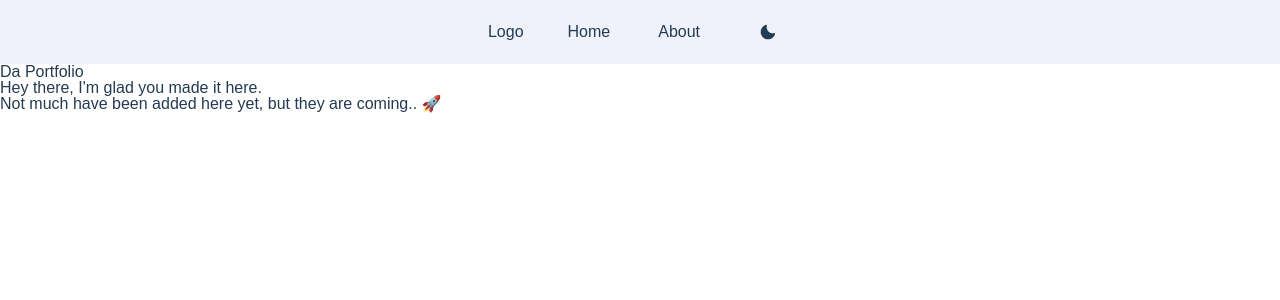
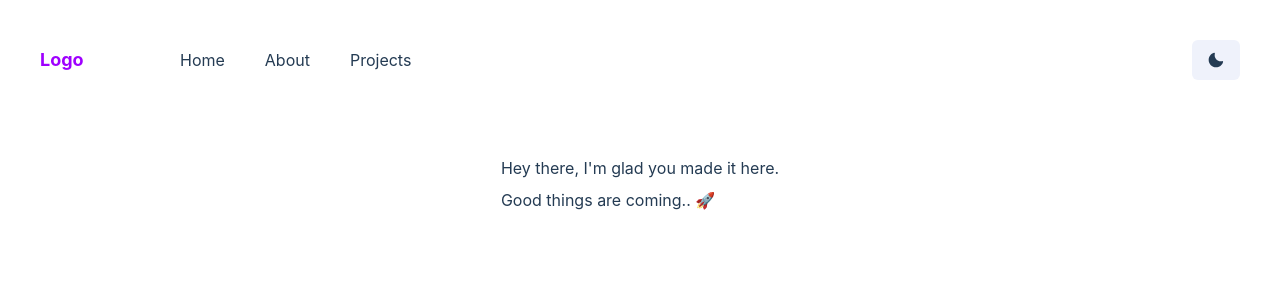
Before and after one commit to darah3ng/daportfolio, a React (Create React App) app: page / in a window 1280 px wide. Shown: the top 300 px of the page. Built offline with nearby package versions, Linux system fonts and the light colour scheme.

Commit message:
feat: add navbar and some cleanup

```diff
--- a/src/Routes.js
+++ b/src/Routes.js
@@ -6,9 +6,9 @@ import {
 
 import Header from './components/sections/Header';
 
-import Homepage from './components/screens/home';
-import AboutPage from './components/screens/about';
-import MiniProjectsPage from './components/screens/miniprojects';
+import Homepage from './components/screens/Home';
+import AboutPage from './components/screens/About';
+import MiniProjectsPage from './components/screens/Miniprojects';
 
 function Routes() {
   return (
--- a/src/components/layouts/MainLayout.tsx
+++ b/src/components/layouts/MainLayout.tsx
@@ -1,8 +1,8 @@
-import { useColorMode } from '@chakra-ui/react';
+import { Flex, useColorMode } from '@chakra-ui/react';
 import customTheme from '../../theme/customTheme';
 import Routes from '../../Routes';
 
-const Layout = () => {
+const Layout = (props) => {
   const { colorMode, setColorMode } = useColorMode();
 
   if (colorMode === undefined) {
@@ -13,7 +13,15 @@ const Layout = () => {
 
   return (
     <div style={{ minHeight: '90vh', background: brandColorTheme.background }}>
-      <Routes />
+      <Flex
+        direction='column'
+        align='center'
+        maxW={{ xl: '1200px' }}
+        m='0 auto'
+        {...props}
+      >
+        <Routes />
+      </Flex>
     </div>
   );
 };
--- a/src/components/screens/about.tsx
+++ b/src/components/screens/about.tsx
@@ -1,8 +1,7 @@
-function AboutPage () {
+function AboutPage() {
   return (
     <div>
-      <h1>About</h1>
-      <p>About me</p>
+      <h1>About me</h1>
     </div>
   );
 };
--- a/src/components/screens/home.tsx
+++ b/src/components/screens/home.tsx
@@ -1,15 +1,15 @@
-import React, { ReactChild } from 'react';
+import { ReactChild } from 'react';
 
 interface HomepageProps {
   children: ReactChild
 }
 
-function HomePage ({ children }: HomepageProps) {
+function HomePage({ children }: HomepageProps) {
   return (
     <div>
-      <h1>Da Portfolio</h1>
       <p>Hey there, I'm glad you made it here.</p>
-      <p>Not much have been added here yet, but they are coming.. 🚀</p>
+      <br />
+      <p>Good things are coming.. 🚀</p>
       {children}
     </div>
   );
--- a/src/components/screens/miniprojects.tsx
+++ b/src/components/screens/miniprojects.tsx
@@ -1,8 +1,7 @@
-function MiniProjectsPage () {
+function MiniProjectsPage() {
   return (
     <div>
       <h1>Mini Projects</h1>
-      <p>Some of the mini projects</p>
     </div>
   );
 };
--- a/src/components/sections/Header.tsx
+++ b/src/components/sections/Header.tsx
@@ -1,53 +1,11 @@
-import { ReactNode } from 'react';
-import {
-  Box,
-  Flex,
-  Link,
-  Button,
-  useColorModeValue,
-  HStack,
-  useColorMode
-} from '@chakra-ui/react';
-import { NavLink as RouterNavLink } from 'react-router-dom';
-import { MoonIcon, SunIcon } from '@chakra-ui/icons';
+import NavBar from '../ui/Navbar';
 
-interface NavLinkInterface {
-  path: string,
-  children: ReactNode
-}
-
-const NavLink = ({ path, children }: NavLinkInterface) => (
-  <Link
-    as={RouterNavLink}
-    exact
-    to={path}
-    px={2}
-    py={1}
-    rounded={'md'}
-    _hover={{
-      textDecoration: 'none',
-      bg: useColorModeValue('gray.200', 'gray.700')
-    }}
-  >
-    {children}
-  </Link>
-);
-
-export default function Nav() {
-  const { colorMode, toggleColorMode } = useColorMode();
-
+function Header() {
   return (
-    <Box bg={useColorModeValue('gray.100', 'gray.900')} px={4} w={'100%'}>
-      <Flex h={16} as='nav' align={'center'} alignItems={'center'} justifyContent={'center'}>
-        <HStack spacing={8}>
-          <Box>Logo</Box>
-          <NavLink path='/'>Home</NavLink>
-          <NavLink path='/about'>About</NavLink>
-          <Button onClick={toggleColorMode}>
-              {colorMode === 'light' ? <MoonIcon /> : <SunIcon />}
-            </Button>
-        </HStack>
-      </Flex>
-    </Box>
+    <>
+      <NavBar />
+    </>
   );
 };
+
+export default Header;
--- /dev/null
+++ b/src/components/ui/Navbar.tsx
@@ -0,0 +1,101 @@
+import { useState } from 'react';
+import {
+  Box,
+  Text,
+  Link,
+  Button,
+  Flex,
+  Stack,
+  useColorMode
+} from '@chakra-ui/react';
+import { MoonIcon, SunIcon, CloseIcon, HamburgerIcon } from '@chakra-ui/icons';
+
+const Logo = (props) => {
+  return (
+    <Box {...props}>
+      <Text fontSize="lg" fontWeight="bold">
+        Logo
+      </Text>
+    </Box>
+  );
+};
+
+const MenuToggle = ({ toggle, isOpen }) => {
+  return (
+    <Box display={{ base: 'block', md: 'none' }} onClick={toggle}>
+      {isOpen ? <CloseIcon /> : <HamburgerIcon />}
+    </Box>
+  );
+};
+
+const MenuItem = ({ children, to = '/', ...rest }) => {
+  return (
+    <Link href={to}>
+      <Text display="block" {...rest}>
+        {children}
+      </Text>
+    </Link>
+  );
+};
+
+const MenuLinks = ({ isOpen }) => {
+  return (
+    <Box
+      display={{ base: isOpen ? 'block' : 'none', md: 'block' }}
+      flexBasis={{ base: '100%', md: 'auto' }}
+    >
+      <Stack
+        spacing={8}
+        align="center"
+        justify={['center', 'space-between', 'flex-end', 'flex-end']}
+        direction={['column', 'row', 'row', 'row']}
+        pt={[4, 4, 0, 0]}
+      >
+        <Logo
+          w="100px"
+          color={['white', 'white', 'primary.500', 'primary.500']}
+        />
+        <MenuItem to="/">Home</MenuItem>
+        <MenuItem to="/about">About</MenuItem>
+        <MenuItem to="/miniprojects">Projects</MenuItem>
+      </Stack>
+    </Box>
+  );
+};
+
+const NavBarContainer = ({ children, ...props }) => {
+  return (
+    <Flex
+      as="nav"
+      align="center"
+      justify="space-between"
+      wrap="wrap"
+      w="100%"
+      mb={8}
+      p={8}
+      bg={['primary.500', 'primary.500', 'transparent', 'transparent']}
+      {...props}
+    >
+      {children}
+    </Flex>
+  );
+};
+
+const NavBar = (props) => {
+  const { colorMode, toggleColorMode } = useColorMode();
+  const [isOpen, setIsOpen] = useState(false);
+
+  const toggle = () => setIsOpen(!isOpen);
+
+  return (
+    <NavBarContainer {...props}>
+      <MenuToggle toggle={toggle} isOpen={isOpen} />
+      <MenuLinks isOpen={isOpen} />
+      <Button onClick={toggleColorMode}>
+        {colorMode === 'light' ? <MoonIcon /> : <SunIcon />}
+      </Button>
+    </NavBarContainer>
+  );
+};
+
+export default NavBar;
--- a/src/index.js
+++ b/src/index.js
@@ -1,22 +1,10 @@
-import React from 'react';
 import ReactDOM from 'react-dom';
 import { ChakraProvider } from '@chakra-ui/react';
 import App from './App';
 import customTheme from './theme/customTheme';
 
-const breakpoints = ['360px', '768px', '1024px', '1440px'];
-breakpoints.sm = breakpoints[0];
-breakpoints.md = breakpoints[1];
-breakpoints.lg = breakpoints[2];
-breakpoints.xl = breakpoints[3];
-
-const newTheme = {
-  ...customTheme,
-  breakpoints
-};
-
 ReactDOM.render(
-  <ChakraProvider theme={newTheme}>
+  <ChakraProvider theme={customTheme}>
     <App />
     </ChakraProvider>,
   document.getElementById('root')
--- a/src/theme/customTheme.js
+++ b/src/theme/customTheme.js
@@ -1,4 +1,5 @@
 import { theme } from '@chakra-ui/react';
+import { createBreakpoints } from '@chakra-ui/theme-tools';
 import customColors from './customColors';
 
 const customTheme = {
@@ -11,8 +12,8 @@ const customTheme = {
     ...customColors
   },
   fonts: {
-    body: 'Inter var, sans-serif',
-    heading: 'Inter var, sans-serif',
+    body: 'Inter, sans-serif',
+    heading: 'Inter, sans-serif',
     mono: 'Fira Code, monospace'
   },
   fontSizes: {
@@ -55,8 +56,12 @@ const customTheme = {
     wider: '0.05em',
     widest: '0.1em'
   },
-  breakpoints: ['360px', '768px', '1024px', '1440px'],
-  // breakpoints: ['30em', '48em', '62em', '80em'],
+  breakpoints: createBreakpoints({
+    sm: '360px',
+    md: '768px',
+    lg: '1024px',
+    xl: '1440px'
+  }),
   space: {
     0: '0',
     1: '0.125rem',
```
